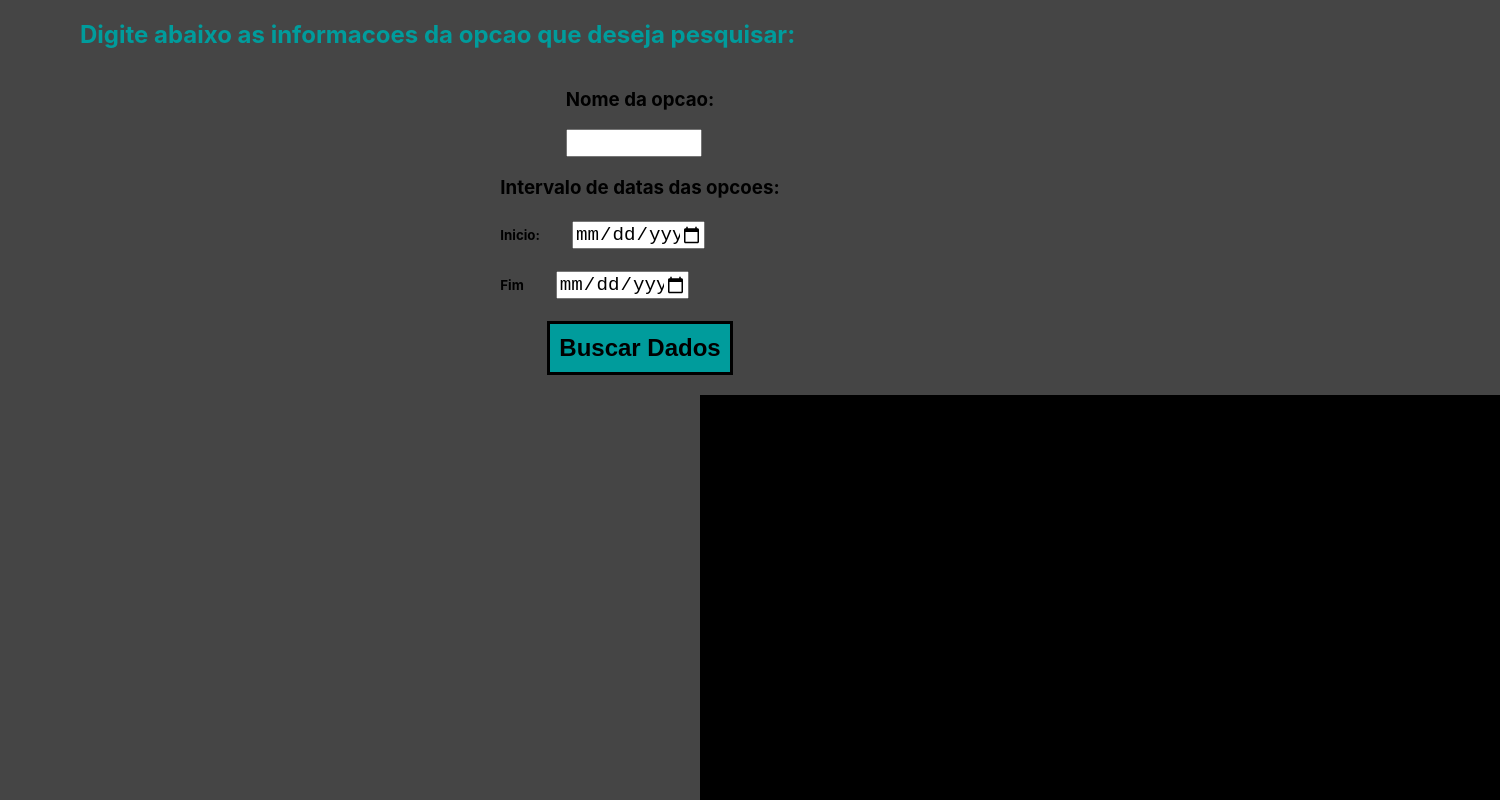
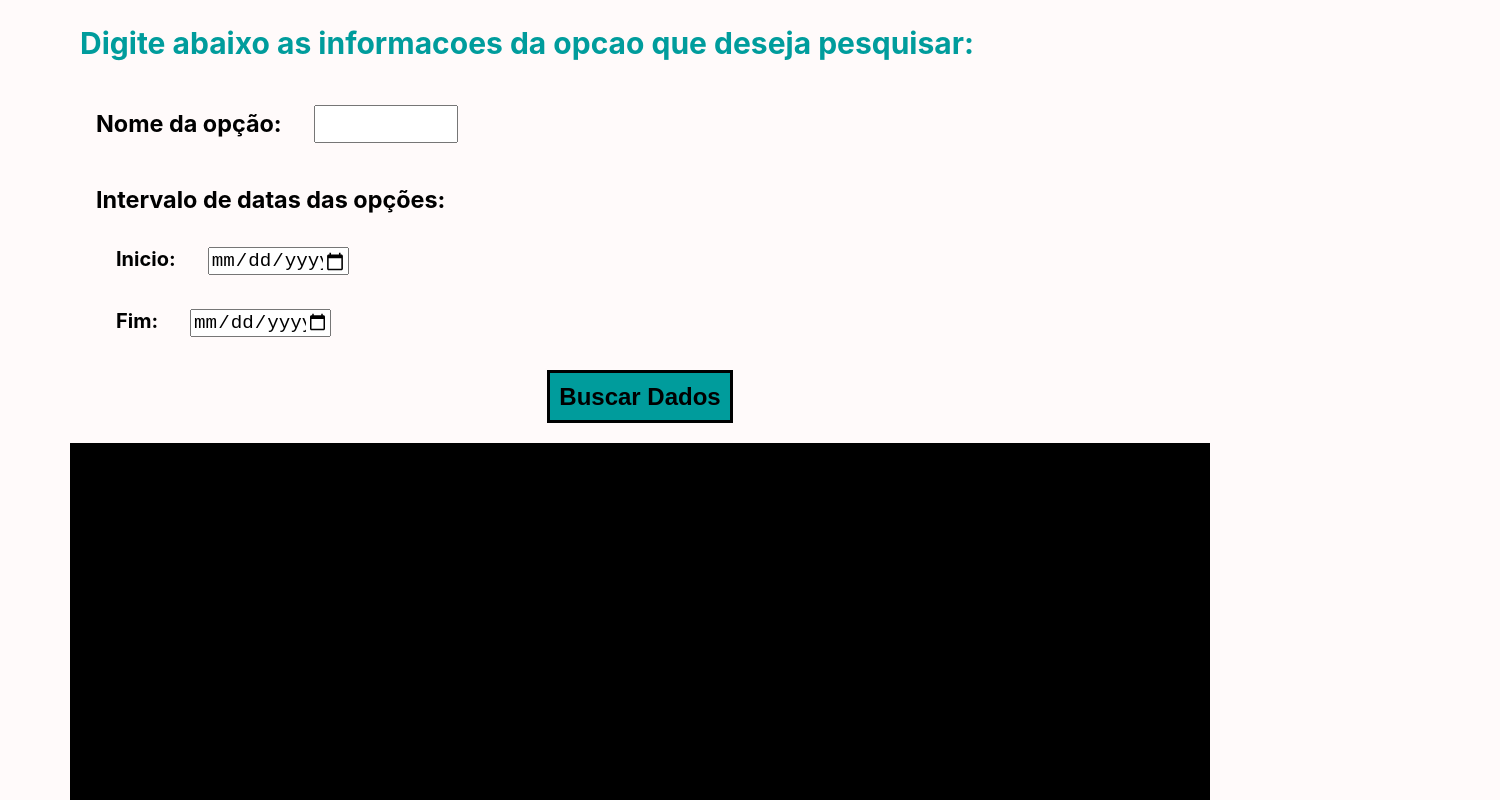
Before and after one commit to renzopanza/backtest-fullstack-project, a React (Create React App) app in the folder frontend/: page / in a window 1280 px wide. Shown: the top 800 px of the page, 1500 px wide, since content can reach past the window. Built offline with nearby package versions, Linux system fonts and the light colour scheme.

Commit message:
Mudanças no layout do front

```diff
--- a/frontend/src/App.css
+++ b/frontend/src/App.css
@@ -1,5 +1,5 @@
 body{
-  background-color: #454545;
+  background-color: snow;
 }
 
 .Botao{
@@ -15,3 +15,8 @@ body{
   border: 3px solid black;
   background-color: #009c9c;
 }
+
+.Botao_buscar:hover{
+  background-color: #009c9ca8;
+  color: rgba(0, 0, 0, 0.700);
+}
--- a/frontend/src/Grafico/Grafico.css
+++ b/frontend/src/Grafico/Grafico.css
@@ -2,6 +2,6 @@
     background-color: black;
     font-size: 10px;
     color: white;
-    margin: 20px 700px;
+    margin: 20px 70px;
     padding: 500px 400px;
 }
--- a/frontend/src/components/MenuPrincipal/MenuPrincipal.css
+++ b/frontend/src/components/MenuPrincipal/MenuPrincipal.css
@@ -1,18 +1,29 @@
 .Titulo{
     color: #009c9c;
     padding-left: 5rem;
+    font-size: 30px;
 }
 
 .Digitacao{
     display: flex;
     flex-direction: column;
     justify-content: center;
-    align-items: center;
+    margin-left: 6rem;
+    font-size: 20px;
 }
 
+.Local_digitacao_nome {
+    display: flex;
+    flex-direction: row; /* Alinhamento horizontal */
+    align-items: center; /* Alinha verticalmente ao centro */
+}
+.Local_digitacao_nome, h3{
+    display: flex;
+}
 .Input {
-    font-size: 1.2rem;
-    width: 8rem;
+    width: 8.5rem;
+    height: 2rem;
+    margin-left: 2rem;
     -moz-appearance: textfield; /* Remove setas no Firefox */
 }
 
@@ -22,8 +33,13 @@
     margin: 0; /* Remove margens padrão */
 }
 
+
+.h5{
+    font-size: 20px;
+    margin-left: 20px;
+}
 .Input_data{
     font-size: 1.2rem;
-    width: 8rem;
+    width: 8.5rem;
     margin-left: 2rem;
 }
--- a/frontend/src/components/MenuPrincipal/MenuPrincipal.jsx
+++ b/frontend/src/components/MenuPrincipal/MenuPrincipal.jsx
@@ -8,13 +8,13 @@ const MenuPrincipal = () => {
             <h2 className='Titulo'>Digite abaixo as informacoes da opcao que deseja pesquisar:</h2>
             <div className='Digitacao'>
                 <div className='Local_digitacao_nome'>
-                    <h3>Nome da opcao:</h3>
+                    <h3>Nome da opção:</h3>
                     <input type="number" className='Input' />
                 </div>
                 <div className='Local_digitacao_data'>
-                    <h3>Intervalo de datas das opcoes:</h3>
-                    <h5>Inicio:<input type="date" className='Input_data' /></h5>
-                    <h5>Fim<input type="date" className='Input_data' /></h5>
+                    <h3>Intervalo de datas das opções:</h3>
+                    <h5 className='h5'>Inicio:<input type="date" className='Input_data' /></h5>
+                    <h5 className='h5'>Fim:<input type="date" className='Input_data' /></h5>
                 </div>
             </div>
         </div>
```
